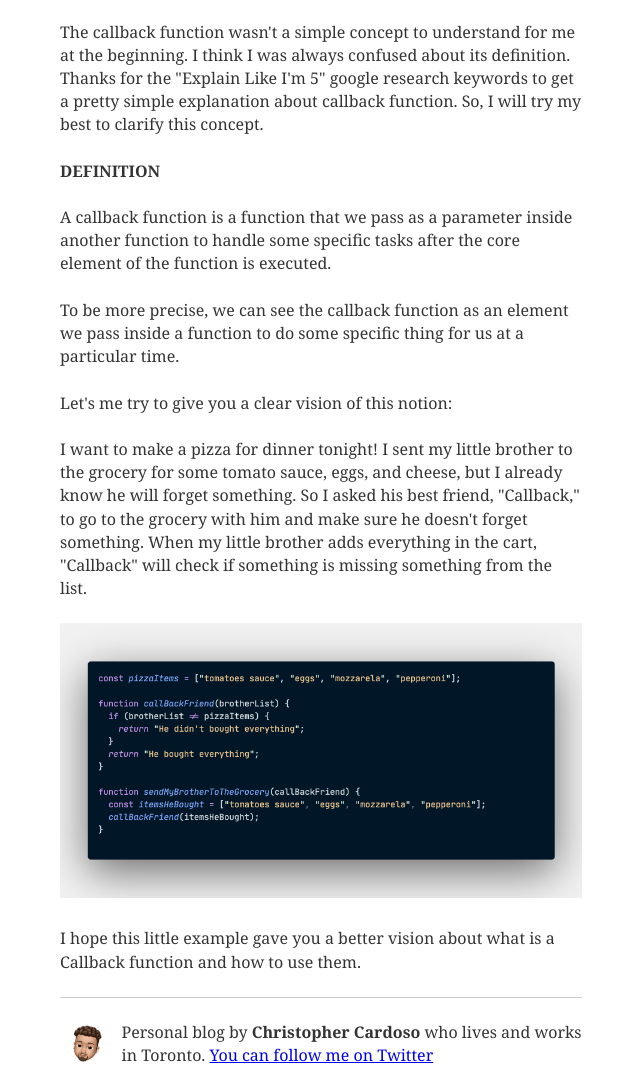
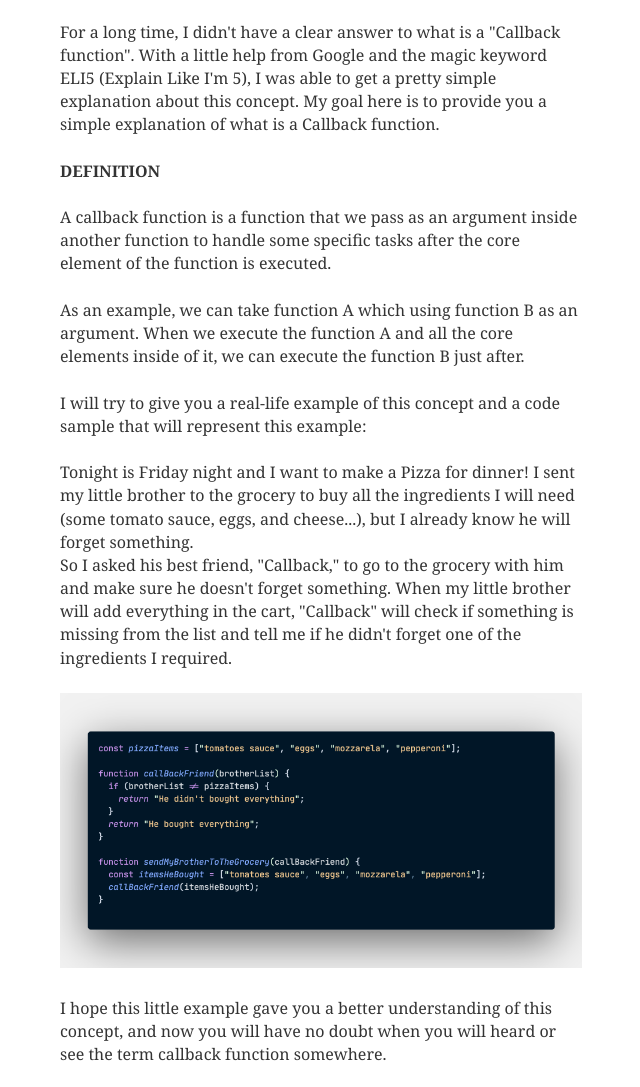
Before and after one commit to kriscard/kriscard_blog, a Gatsby site: page /blog/callback-function/ in a window 1280 px wide. Shown: the part 139-1226 px from the top of the page, without its empty margins (319-959 px from the left). Built offline with nearby package versions, Linux system fonts and the light colour scheme; Gatsby itself is replaced by a stand-in of ours; some packages are replaced by stand-ins of ours.

Commit message:
Update Blog “callback-function”

```diff
--- a/content/blog/callback-function.md
+++ b/content/blog/callback-function.md
@@ -1,22 +1,22 @@
 ---
-path: javascript/callbacks
+path: javascript/callback-function
 date: 2020-03-18T00:54:26.034Z
 title: Callback function
 description: What is a callback function?
 ---
-
-The callback function wasn't a simple concept to understand for me at the beginning. I think I was always confused about its definition. Thanks for the "Explain Like I'm 5" google research keywords to get a pretty simple explanation about callback function. So, I will try my best to clarify this concept.
+For a long time, I didn't have a clear answer to what is a "Callback function".  With a little help from Google and the magic keyword ELI5 (Explain Like I'm 5), I was able to get a pretty simple explanation about this concept. My goal here is to provide you a simple explanation of what is a Callback function.
 
 **DEFINITION**
 
-A callback function is a function that we pass as a parameter inside another function to handle some specific tasks after the core element of the function is executed.
+A callback function is a function that we pass as an argument inside another function to handle some specific tasks after the core element of the function is executed.
 
-To be more precise, we can see the callback function as an element we pass inside a function to do some specific thing for us at a particular time.
+As an example, we can take function A which using function B as an argument. When we execute the function A and all the core elements inside of it, we can execute the function B just after.
 
-Let's me try to give you a clear vision of this notion:
+I will try to give you a real-life example of this concept and a code sample that will represent this example:
 
-I want to make a pizza for dinner tonight! I sent my little brother to the grocery for some tomato sauce, eggs, and cheese, but I already know he will forget something. So I asked his best friend, "Callback," to go to the grocery with him and make sure he doesn't forget something. When my little brother adds everything in the cart, "Callback" will check if something is missing something from the list.
+Tonight is Friday night and I want to make a Pizza for dinner! I sent my little brother to the grocery to buy all the ingredients I will need (some tomato sauce, eggs, and cheese...), but I already know he will forget something. \
+So I asked his best friend, "Callback," to go to the grocery with him and make sure he doesn't forget something. When my little brother will add everything in the cart, "Callback" will check if something is missing from the list and tell me if he didn't forget one of the ingredients I required.
 
 ![CallBack function](../assets/callback.png "CallBack function")
 
-I hope this little example gave you a better vision about what is a Callback function and how to use them.
+I hope this little example gave you a better understanding of this concept, and now you will have no doubt when you will heard or see the term callback function somewhere.
```
